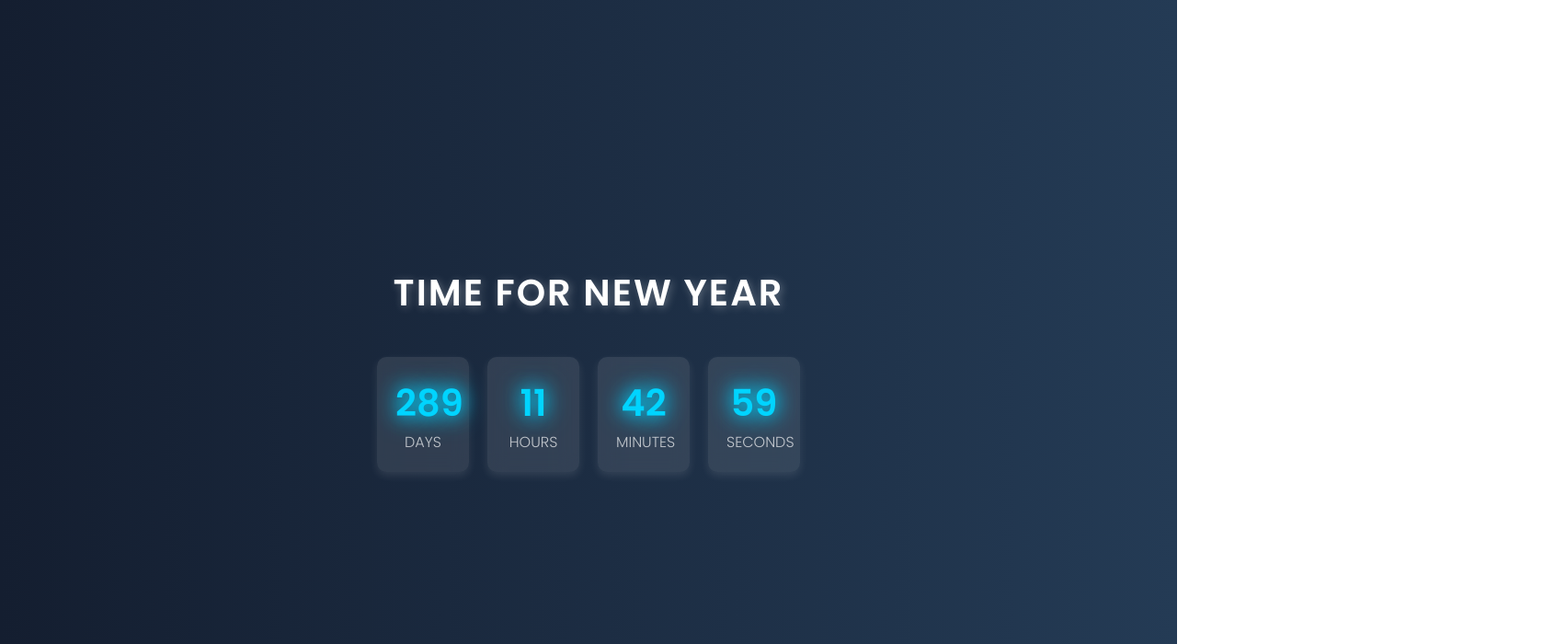
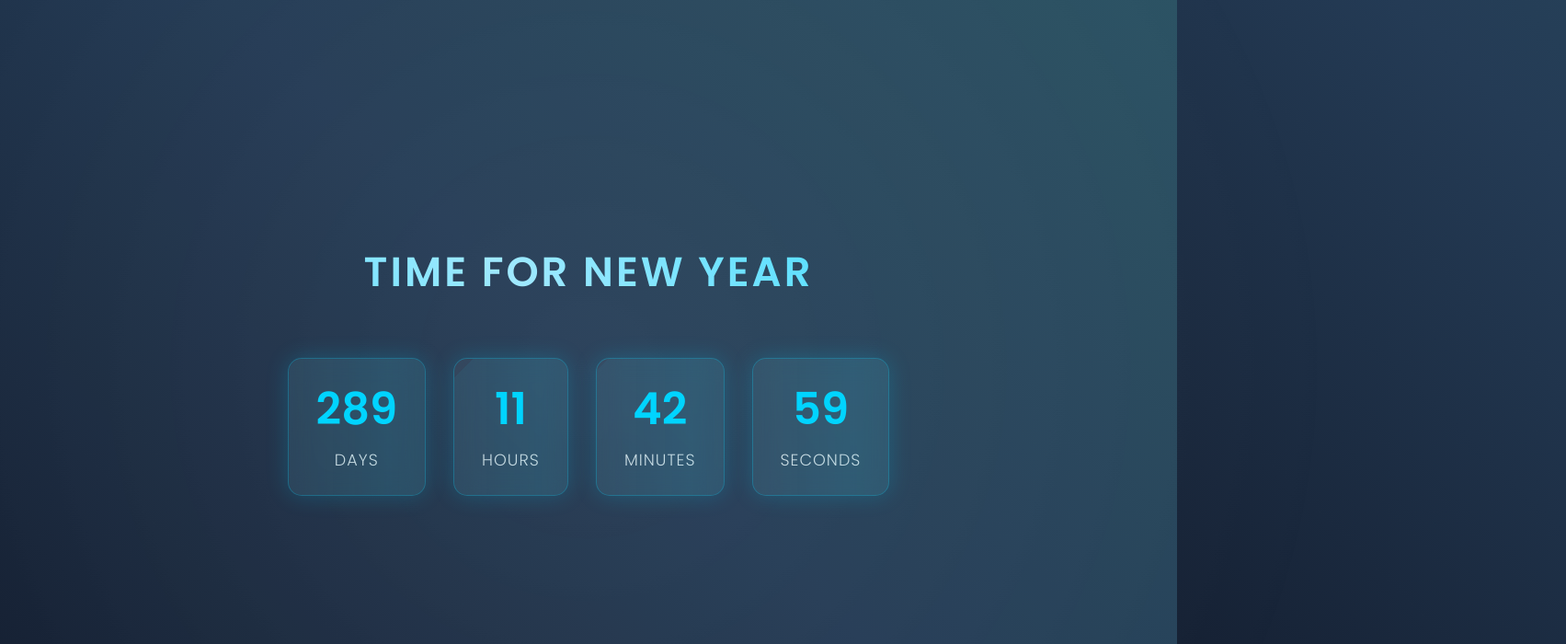
Before and after one commit to Devraj-jha/HTML-CSS--JS-Projects, a plain HTML site: page Countdown app/index.html in a window 1280 px wide. Shown: the top 700 px of the page at 92% size, 1703 px wide, since content can reach past the window. Drawn offline with Linux system fonts and the light colour scheme.

```diff
--- a/Countdown app/style.css
+++ b/Countdown app/style.css
@@ -12,83 +12,176 @@ body {
   flex-direction: column;
   align-items: center;
   justify-content: center;
-  height: 100vh;
-  background: linear-gradient(to right, #141e30, #243b55);
+  min-height: 100vh;
+  background: linear-gradient(45deg, #141e30, #243b55, #2c5364);
   color: white;
   text-align: center;
   overflow: hidden;
+  position: relative;
+}
+
+body::before {
+  content: "";
+  position: absolute;
+  width: 200%;
+  height: 200%;
+  background: radial-gradient(
+    circle,
+    rgba(255, 255, 255, 0.1) 0%,
+    rgba(255, 255, 255, 0) 70%
+  );
+  animation: pulse 6s infinite;
+  pointer-events: none;
 }
 
 h1 {
-  font-size: 2.5rem;
+  font-size: 2.8rem;
   font-weight: 600;
-  margin-bottom: 20px;
-  letter-spacing: 2px;
+  margin-bottom: 30px;
+  letter-spacing: 3px;
   text-transform: uppercase;
-  text-shadow: 2px 2px 10px rgba(255, 255, 255, 0.3);
+  background: linear-gradient(45deg, #00d4ff, #a0e9ff, #00d4ff);
+  -webkit-background-clip: text;
+  background-clip: text;
+  color: transparent;
+  background-size: 300% 300%;
+  animation: gradientShift 8s ease infinite;
+  position: relative;
+  z-index: 1;
 }
 
 .countdown-container {
   display: flex;
-  gap: 20px;
+  gap: 30px;
   justify-content: center;
   align-items: center;
-  margin-top: 20px;
+  margin-top: 30px;
+  position: relative;
+  z-index: 1;
 }
 
 .countdown-container div {
-  background: rgba(255, 255, 255, 0.1);
-  padding: 20px;
-  border-radius: 10px;
+  background: rgba(255, 255, 255, 0.05);
+  padding: 25px 30px;
+  border-radius: 15px;
   text-align: center;
-  width: 100px;
-  box-shadow: 0px 4px 10px rgba(255, 255, 255, 0.1);
-  backdrop-filter: blur(10px);
-  transition: transform 0.2s ease-in-out;
+  min-width: 120px;
+  box-shadow: 0 0 25px rgba(0, 212, 255, 0.2);
+  backdrop-filter: blur(12px);
+  transition: all 0.3s ease;
+  border: 1px solid rgba(0, 212, 255, 0.3);
+  position: relative;
+  overflow: hidden;
+}
+
+.countdown-container div::before {
+  content: "";
+  position: absolute;
+  top: -50%;
+  left: -50%;
+  width: 200%;
+  height: 200%;
+  background: linear-gradient(
+    45deg,
+    transparent,
+    rgba(0, 212, 255, 0.1),
+    transparent
+  );
+  transform: rotate(45deg);
+  animation: borderFlow 3s linear infinite;
 }
 
 .countdown-container div:hover {
-  transform: scale(1.1);
+  transform: translateY(-5px) scale(1.05);
+  box-shadow: 0 0 35px rgba(0, 212, 255, 0.4);
 }
 
 .big-text {
-  font-size: 2.5rem;
+  font-size: 3rem;
   font-weight: bold;
   margin: 0;
   color: #00d4ff;
-  text-shadow: 0 0 10px rgba(0, 212, 255, 0.8), 0 0 20px rgba(0, 212, 255, 0.6);
-  animation: glow 1.5s infinite alternate;
+  position: relative;
+  z-index: 1;
+  animation: float 3s ease-in-out infinite;
 }
 
 .text1 {
-  font-size: 1rem;
+  font-size: 1.1rem;
   font-weight: 300;
   text-transform: uppercase;
-  color: rgba(255, 255, 255, 0.7);
+  color: rgba(255, 255, 255, 0.8);
+  letter-spacing: 1px;
 }
 
-@keyframes glow {
-  from {
-    text-shadow: 0 0 10px rgba(0, 212, 255, 0.8),
-      0 0 20px rgba(0, 212, 255, 0.6);
+@keyframes gradientShift {
+  0% {
+    background-position: 0% 50%;
   }
-  to {
-    text-shadow: 0 0 20px rgba(0, 212, 255, 1), 0 0 30px rgba(0, 212, 255, 0.9);
+  50% {
+    background-position: 100% 50%;
+  }
+  100% {
+    background-position: 0% 50%;
+  }
+}
+
+@keyframes borderFlow {
+  0% {
+    transform: rotate(45deg) translateX(-50%);
+  }
+  100% {
+    transform: rotate(45deg) translateX(50%);
+  }
+}
+
+@keyframes float {
+  0%,
+  100% {
+    transform: translateY(0);
+  }
+  50% {
+    transform: translateY(-8px);
+  }
+}
+
+@keyframes pulse {
+  0% {
+    transform: scale(0.8);
+    opacity: 0.5;
+  }
+  50% {
+    transform: scale(1.2);
+    opacity: 0.2;
+  }
+  100% {
+    transform: scale(0.8);
+    opacity: 0.5;
   }
 }
 
 @media (max-width: 600px) {
+  h1 {
+    font-size: 2rem;
+    margin-bottom: 15px;
+  }
+
   .countdown-container {
     flex-direction: column;
-    gap: 15px;
+    gap: 20px;
   }
 
   .countdown-container div {
-    width: 80px;
-    padding: 15px;
+    width: 100%;
+    max-width: 150px;
+    padding: 20px;
   }
 
   .big-text {
-    font-size: 2rem;
+    font-size: 2.2rem;
+  }
+
+  .text1 {
+    font-size: 0.9rem;
   }
 }
--- a/Number comparison/style.css
+++ b/Number comparison/style.css
@@ -3,3 +3,90 @@ input[type="number"]::-webkit-inner-spin-button {
   -webkit-appearance: none;
   margin: 0;
 }
+* {
+  margin: 0;
+  padding: 0;
+  box-sizing: border-box;
+  font-family: "Poppins", sans-serif;
+}
+
+body {
+  min-height: 100vh;
+  background: linear-gradient(135deg, #667eea 0%, #764ba2 100%);
+  display: flex;
+  flex-direction: column;
+  align-items: center;
+  justify-content: center;
+  padding: 20px;
+}
+
+.box {
+  background: rgba(255, 255, 255, 0.95);
+  padding: 30px;
+  border-radius: 20px;
+  box-shadow: 0 10px 30px rgba(0, 0, 0, 0.15);
+  display: flex;
+  gap: 15px;
+  margin-bottom: 30px;
+  transition: transform 0.3s ease;
+}
+
+.box:hover {
+  transform: translateY(-5px);
+}
+
+input[type="number"] {
+  width: 120px;
+  padding: 15px;
+  border: 2px solid #e0e0e0;
+  border-radius: 12px;
+  font-size: 18px;
+  font-weight: 600;
+  text-align: center;
+  transition: all 0.3s ease;
+}
+
+input[type="number"]:focus {
+  outline: none;
+  border-color: #667eea;
+  box-shadow: 0 0 10px rgba(102, 126, 234, 0.3);
+}
+
+#display {
+  font-size: 32px;
+  color: white;
+  margin-bottom: 30px;
+  font-weight: 600;
+  text-shadow: 2px 2px 4px rgba(0, 0, 0, 0.2);
+}
+
+button {
+  background: white;
+  color: #667eea;
+  border: none;
+  padding: 15px 40px;
+  border-radius: 12px;
+  font-size: 18px;
+  font-weight: 600;
+  cursor: pointer;
+  transition: all 0.3s ease;
+  box-shadow: 0 4px 15px rgba(0, 0, 0, 0.1);
+}
+
+button:hover {
+  background: #667eea;
+  color: white;
+  transform: translateY(-2px);
+  box-shadow: 0 6px 20px rgba(0, 0, 0, 0.2);
+}
+
+@media (max-width: 480px) {
+  .box {
+    padding: 20px;
+    flex-direction: column;
+  }
+
+  input[type="number"] {
+    width: 100%;
+  }
+}
```
